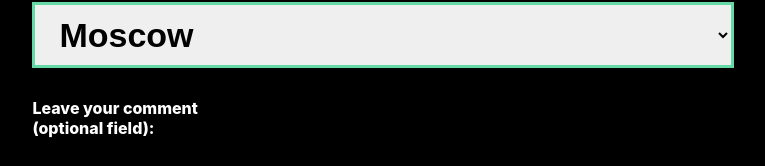
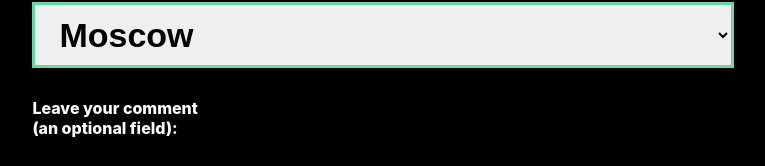
Before and after one commit to LipinVV/Prop-Ads-Task, a React (Create React App) app: page /citySurvey in a window 1280 px wide. Shown: the part 200-366 px from the top of the page, without its empty margins (257-1022 px from the left). Built offline with nearby package versions, Linux system fonts and the light colour scheme.

Commit message:
last fixes - layout + text

```diff
--- a/src/App.scss
+++ b/src/App.scss
@@ -19,6 +19,7 @@ $grey: #918b8c;
   flex-direction: column;
   position: relative;
   @media only screen and (min-width: $mobileDevice) {
+    min-height: 900px;
     position: absolute;
     top: 0; bottom: 0; left: 0; right: 0;
   }
--- a/src/languages/translations.js
+++ b/src/languages/translations.js
@@ -10,7 +10,7 @@ export const translations = {
         next: 'Следующий вопрос',
         pickTheCity: 'В каком городе Вы живете ?',
         moscow: 'Москва',
-        saintPetersburg: 'Санкт-Петербург',
+        saintPetersburg: 'СанктПетербург',
         kazan: 'Казань',
         nizhnyNovgorod: 'Нижний Новгород',
         leaveComment: 'Добавить комментарий',
@@ -40,11 +40,11 @@ export const translations = {
         next: 'Next question',
         pickTheCity: 'What city do you live in ?',
         moscow: 'Moscow',
-        saintPetersburg: 'Saint-Petersburg',
+        saintPetersburg: 'SaintPetersburg',
         kazan: 'Kazan',
         nizhnyNovgorod: 'Nizhny Novgorod',
         leaveComment: 'Leave your comment',
-        optionalFiled: '(optional field):',
+        optionalFiled: '(an optional field):',
         enterEmail: 'Enter your e-mail:',
         commentObligation: '(obligatory for comment)*',
         yourAnswer: 'Your answer',
```
